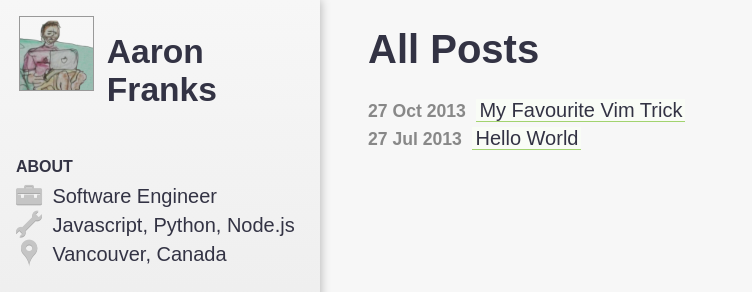
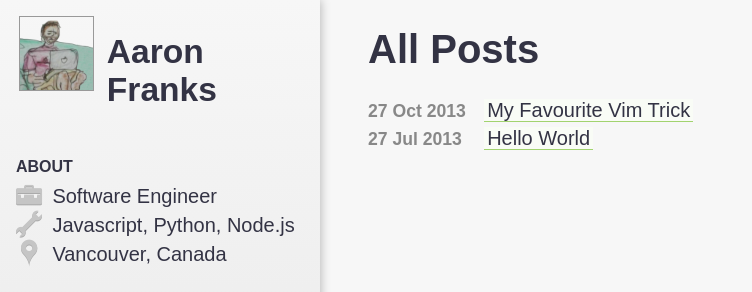
Before and after one commit to af/af.github.com, a Jekyll site: the page built from posts/index.html, in a window 1280 px wide. Shown: the top 292 px of the page, without its empty margins (0-752 px from the left). Built offline with Jekyll 4.4.1, drawn with Linux system fonts in a browser that asks for light colours; some web fonts are replaced.

Commit message:
Post list: make all timestamps the same width.

```diff
--- a/css/main.css
+++ b/css/main.css
@@ -183,6 +183,8 @@ ul.posts {
   padding-left: 0;
 }
 ul.posts time {
+  display: inline-block;
+  width: 6em;
   color: #888;
   font-weight: bold;
   margin-right: 5px;
--- a/css/main.styl
+++ b/css/main.styl
@@ -130,6 +130,8 @@ ul.posts
     padding-left: 0
 
     time
+        display: inline-block
+        width: 6em
         color: #888
         font-weight: bold
         margin-right: 5px
```
